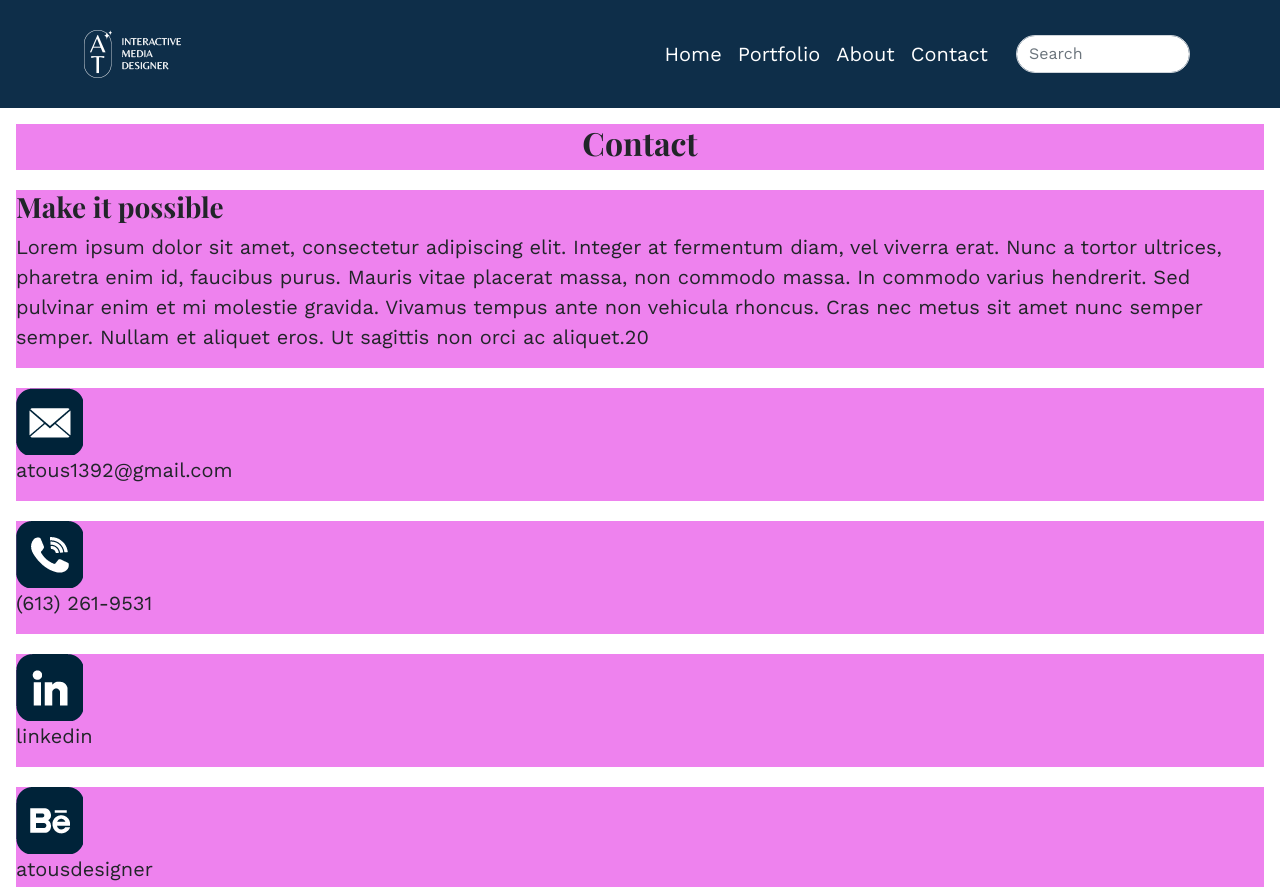
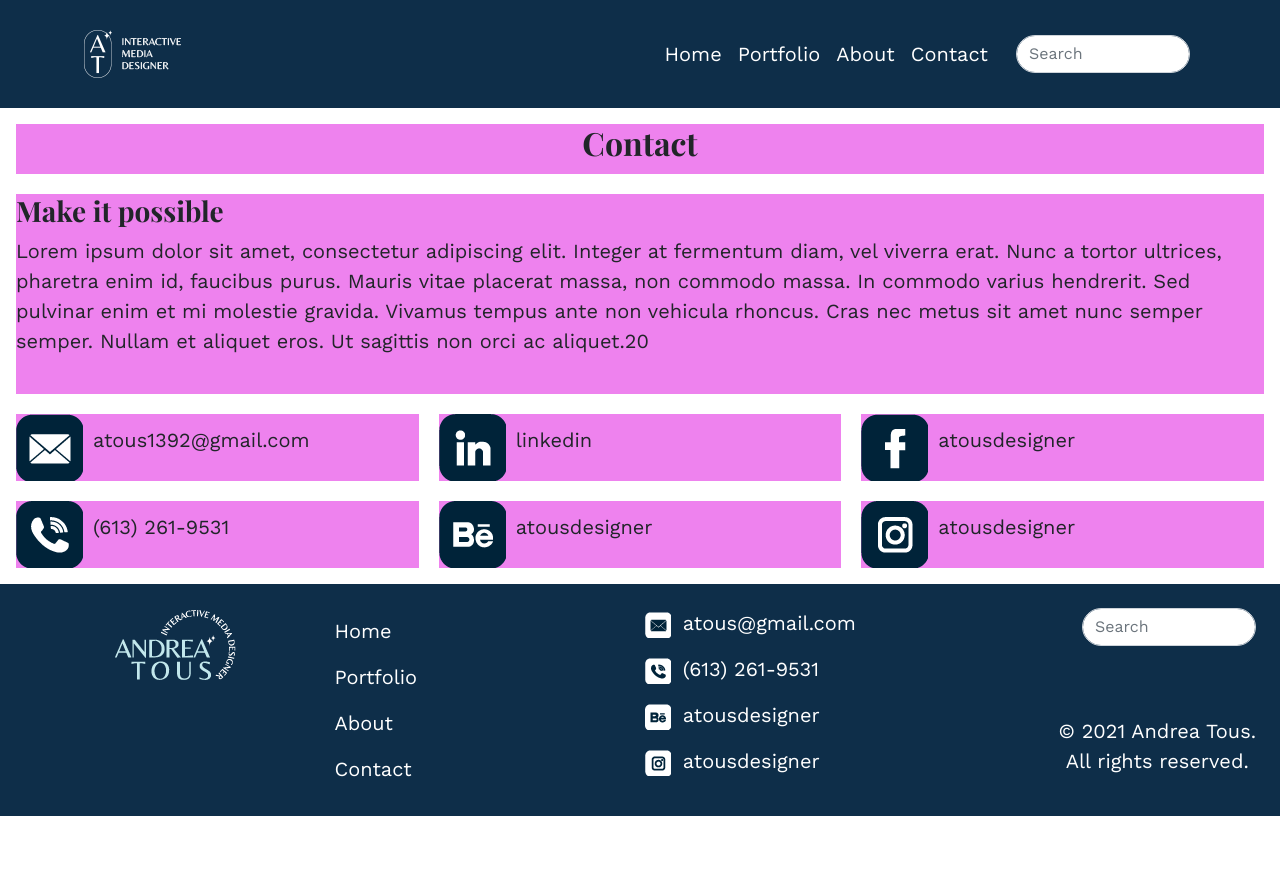
Before and after one commit to tous0038/tous0038.github.io, a plain HTML site: page contact.html in a window 1280 px wide. Shown: the top 887 px of the page. After the commit the page ends 816 px from the top, so only its background shows below. Drawn offline with nearby package versions, Linux system fonts and the light colour scheme; a web font is replaced by a local one.

Commit message:
reorder the grid in the contact page

```diff
--- a/css/style.css
+++ b/css/style.css
@@ -139,6 +139,15 @@ footer{
     background-color: violet;
 }
 
+.contact-email,.contact-phone,.contact-linkedin,.contact-behance,.contact-facebook, .contact-instagram{
+    display:flex; /*set the text inline with the social media images*/
+    align-items: center;
+}
+
+.contact-email p,.contact-phone p,.contact-linkedin p,.contact-behance p,.contact-facebook p, .contact-instagram p{
+    padding-left: 10px;
+}
+
 @media (min-width: 800px){
     .welcome-text{
         padding: 40px;
@@ -240,9 +249,41 @@ footer{
         justify-content: center;
     }
 
-
-
     /********************************************CONTACT PAGE*****************************************/
+    .contact{
+        grid-template-columns: repeat(2, 1fr);
+        grid-template-rows: 50px 200px 1fr 1fr 1fr;
+        grid-template-areas:
+        "contact-title contact-title"
+        "contact-welcome contact-welcome"
+        "contact-email contact-behance"
+        "contact-phone contact-facebook"
+        "contact-linkedin contact-instagram";
+    }
+    .contact-title{
+        grid-area: contact-title;
+    }
+    .contact-welcome{
+        grid-area: contact-welcome;
+    }
+    .contact-email{
+        grid-area: contact-email;
+    }
+    .contact-phone{
+        grid-area: contact-phone;
+    }
+    .contact-linkedin{
+        grid-area: contact-linkedin;
+    }
+    .contact-behance{
+        grid-area: contact-behance;
+    }
+    .contact-facebook{
+        grid-area: contact-facebook;
+    }
+    .contact-instagram{
+        grid-area: contact-instagram;
+    }
 }
 
 @media (min-width: 1280px) {
@@ -262,4 +303,15 @@ footer{
         "about-welcome image"
         "profile  image" ;
     }
+    /********************************************CONTACT PAGE*****************************************/
+    .contact{
+        grid-template-columns: repeat(3, 1fr);
+        grid-template-rows: 50px 200px 1fr 1fr ;
+        grid-template-areas:
+        "contact-title contact-title contact-title"
+        "contact-welcome contact-welcome contact-welcome"
+        "contact-email contact-linkedin contact-facebook"
+        "contact-phone contact-behance contact-instagram"
+        ;
+    }
 }
```
